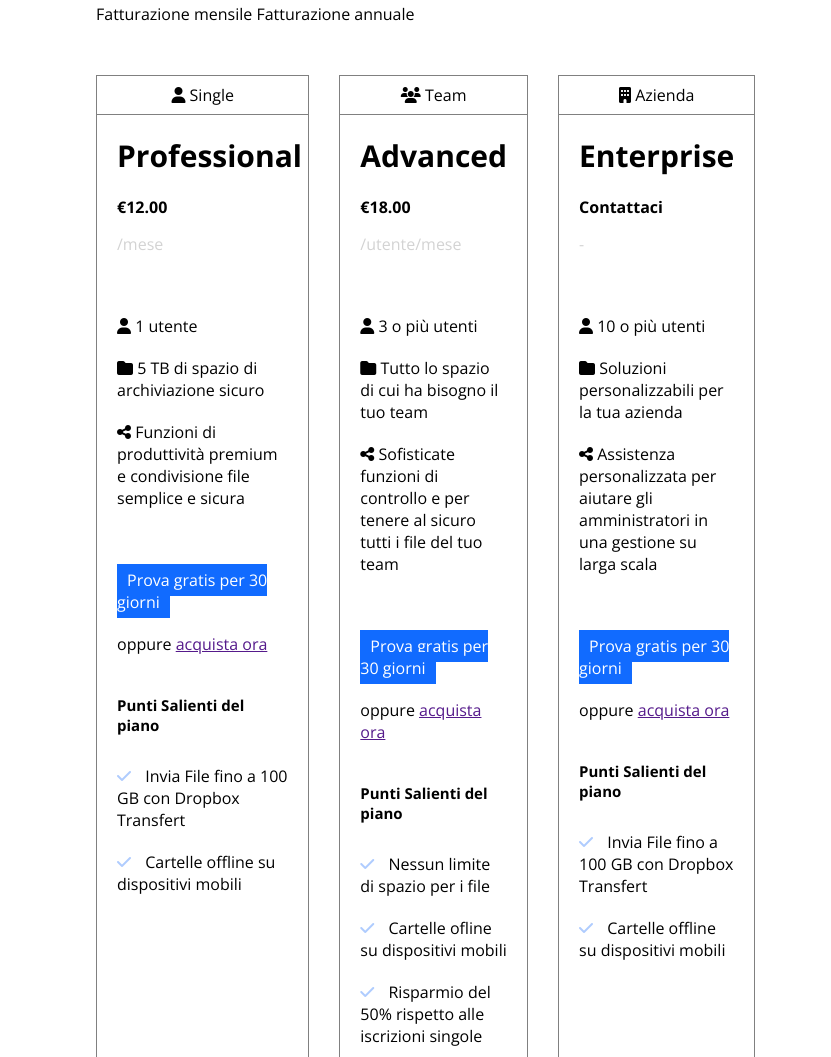
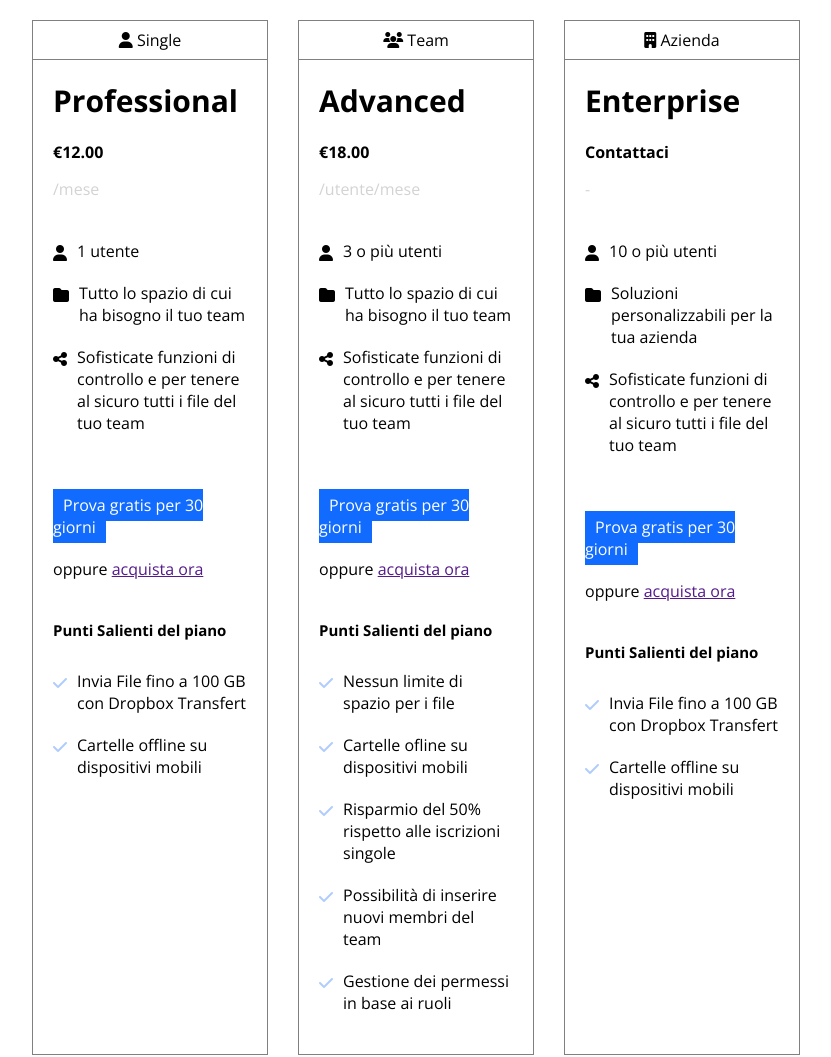
Before and after one commit to SimonePizziconi/htmlcss-dropbox, a plain HTML site: page index.html in a window 1280 px wide. Shown: the part 1097-2154 px from the top of the page, without its empty margins (224-1055 px from the left). Drawn offline with nearby package versions, Linux system fonts and the light colour scheme.

Commit message:
first section changes

```diff
--- a/css/style.css
+++ b/css/style.css
@@ -105,7 +105,7 @@ li a{
 /* REGOLE CSS MAIN */
 
 .container{
-    width: 50%;
+    width: 60%;
     margin: 0 auto;
 }
 
@@ -167,13 +167,6 @@ li a{
     color: lightgray;
 }
 
-.service-plan span{
-    display: block;
-    margin-bottom: 20px;
-    margin-top: 20px;
-
-}
-
 .shop-now{
     margin-top: 20px;
 }
@@ -183,16 +176,22 @@ li a{
     margin-bottom: 30px;
 }
 
-.highlights-plan ul{
+.price-col ul{
     list-style-type: none;
 }
 
-.highlights-plan ul li{
+.price-col ul li{
     margin-bottom: 20px;
+    display: flex;
+    align-items: flex-start;
 }
 
-.fa-check{
+li .fa-user, .fa-check, .fa-folder, .fa-share-nodes{
     margin-right: 10px;
+    margin-top: 5px;
+}
+
+li .fa-check{
     color: #afccfe;
 }
 
--- a/index.html
+++ b/index.html
@@ -96,9 +96,17 @@
                             <span class="month">/mese</span>
                         </div>
                         <div class="service-plan">
-                            <span><i class="fa-solid fa-user"></i> 1 utente</span>
-                            <span><i class="fa-solid fa-folder"></i> 5 TB di spazio di archiviazione sicuro<span>
-                            <span><i class="fa-solid fa-share-nodes"></i> Funzioni di produttivit&agrave; premium e condivisione file semplice e sicura</span>
+                            <ul>
+                                <li>
+                                    <i class="fa-solid fa-user"></i> 1 utente
+                                </li>
+                                <li>
+                                    <i class="fa-solid fa-folder"></i> Tutto lo spazio di cui ha bisogno il tuo team
+                                </li>
+                                <li>
+                                    <i class="fa-solid fa-share-nodes"></i> Sofisticate funzioni di controllo e per tenere al sicuro tutti i file del tuo team
+                                </li>
+                            </ul>
                         </div>
                         <div class="free-test">
                             <a class="button-link" href="#">Prova gratis per 30 giorni</a>
@@ -130,9 +138,17 @@
                             <span class="month">/utente/mese</span>
                         </div>
                         <div class="service-plan">
-                            <span><i class="fa-solid fa-user"></i> 3 o pi&ugrave; utenti</span>
-                            <span><i class="fa-solid fa-folder"></i> Tutto lo spazio di cui ha bisogno il tuo team<span>
-                            <span><i class="fa-solid fa-share-nodes"></i> Sofisticate funzioni di controllo e per tenere al sicuro tutti i file del tuo team</span>
+                            <ul>
+                                <li>
+                                    <i class="fa-solid fa-user"></i> 3 o pi&ugrave; utenti
+                                </li>
+                                <li>
+                                    <i class="fa-solid fa-folder"></i> Tutto lo spazio di cui ha bisogno il tuo team
+                                </li>
+                                <li>
+                                    <i class="fa-solid fa-share-nodes"></i> Sofisticate funzioni di controllo e per tenere al sicuro tutti i file del tuo team
+                                </li>
+                            </ul>
                         </div>
                         <div class="free-test">
                             <a class="button-link" href="#">Prova gratis per 30 giorni</a>
@@ -173,9 +189,17 @@
                             <span class="month">-</span>
                         </div>
                         <div class="service-plan">
-                            <span><i class="fa-solid fa-user"></i> 10 o pi&ugrave; utenti</span>
-                            <span><i class="fa-solid fa-folder"></i> Soluzioni personalizzabili per la tua azienda<span>
-                            <span><i class="fa-solid fa-share-nodes"></i> Assistenza personalizzata per aiutare gli amministratori in una gestione su larga scala</span>
+                            <ul>
+                                <li>
+                                    <i class="fa-solid fa-user"></i> 10 o pi&ugrave; utenti
+                                </li>
+                                <li>
+                                    <i class="fa-solid fa-folder"></i> Soluzioni personalizzabili per la tua azienda
+                                </li>
+                                <li>
+                                    <i class="fa-solid fa-share-nodes"></i> Sofisticate funzioni di controllo e per tenere al sicuro tutti i file del tuo team
+                                </li>
+                            </ul>
                         </div>
                         <div class="free-test">
                             <a class="button-link" href="#">Prova gratis per 30 giorni</a>
@@ -313,7 +337,7 @@
                 </div>
                 <div class="square" id="customer-text">
                     <img src="img/designit.svg" alt="">
-                    <p>"I membri del nostro team lavorano costantemente in Paesi, fusi orari e uffici diversi. Ora molte soluzioni sono compatibili con queste esigenze, ma nessuna &egrave; facile quanto Dropbox e Dropbox Paper. Ora molte soluzioni sono compatibili con queste esigenze, ma nessuna &egrave; facile quanto Dropbox Paper".</p>
+                    <p>"I membri del nostro team lavorano costantemente in Paesi, fusi orari e uffici diversi. Ora molte soluzioni sono compatibili con queste esigenze, ma nessuna &egrave; facile quanto Dropbox e Dropbox Paper. Ora molte soluzioni sono compatibili con queste esigenze, ma nessuna &egrave; facile quanto Dropbox Paper"</p>
                     <span>Morten Thomsen, Global IT Lead</span>
                 </div>
                 <div class="square">
```
